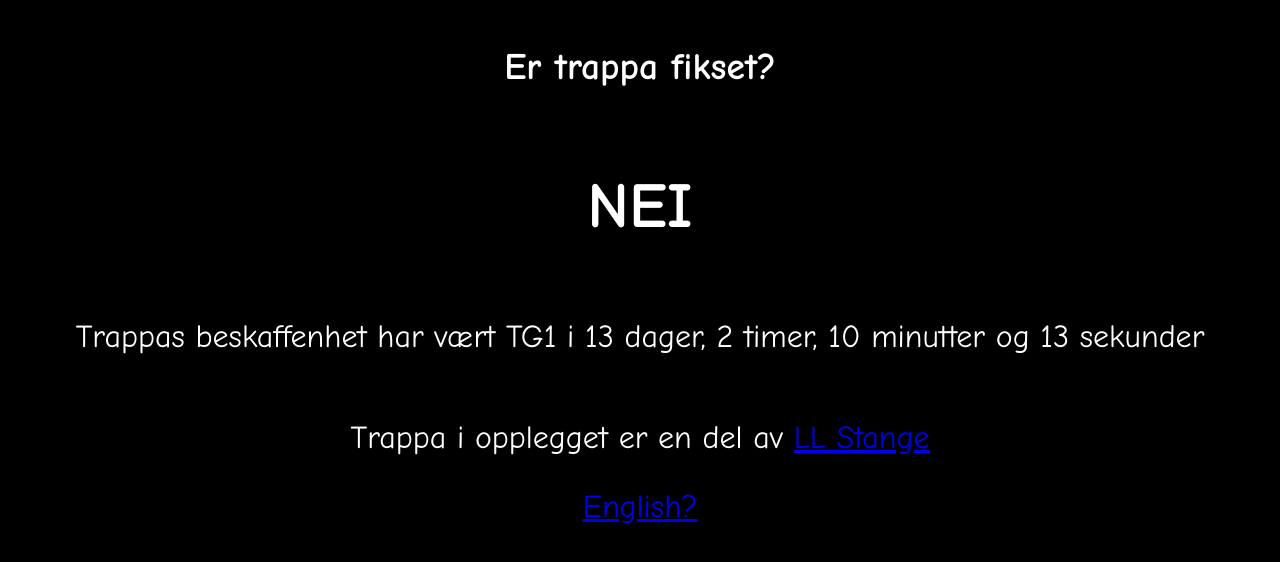
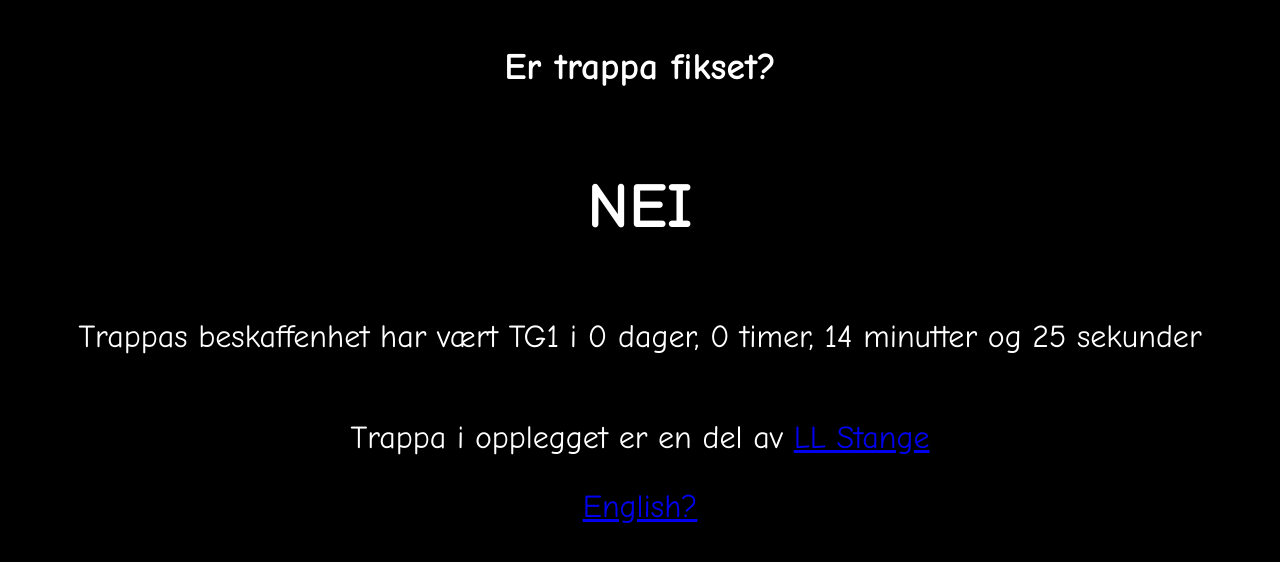
Before and after one commit to Egentlig/trappa.opplegget.no, a plain HTML site: page index.html in a window 1280 px wide. Drawn offline with Linux system fonts and the light colour scheme.

Commit message:
Update index.html

```diff
--- a/index.html
+++ b/index.html
@@ -76,7 +76,7 @@
         const timerText = document.querySelector("#timer");
 
         setInterval(() => {
-            const scratch = new Date("2023-12-26T12:00:00Z").getTime();
+            const scratch = new Date("2025-01-07T19:45:00Z").getTime();
             const now = new Date().getTime();
 
             // get total seconds between the times
```
